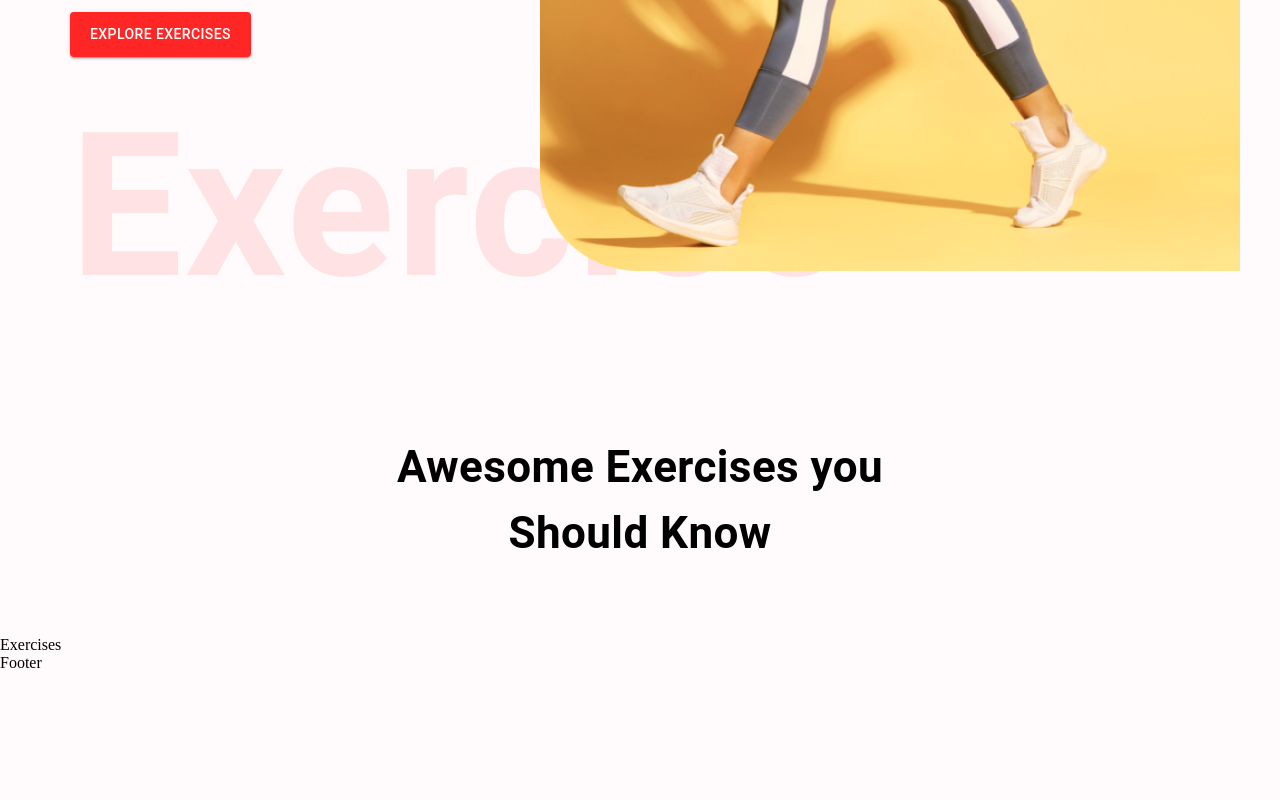
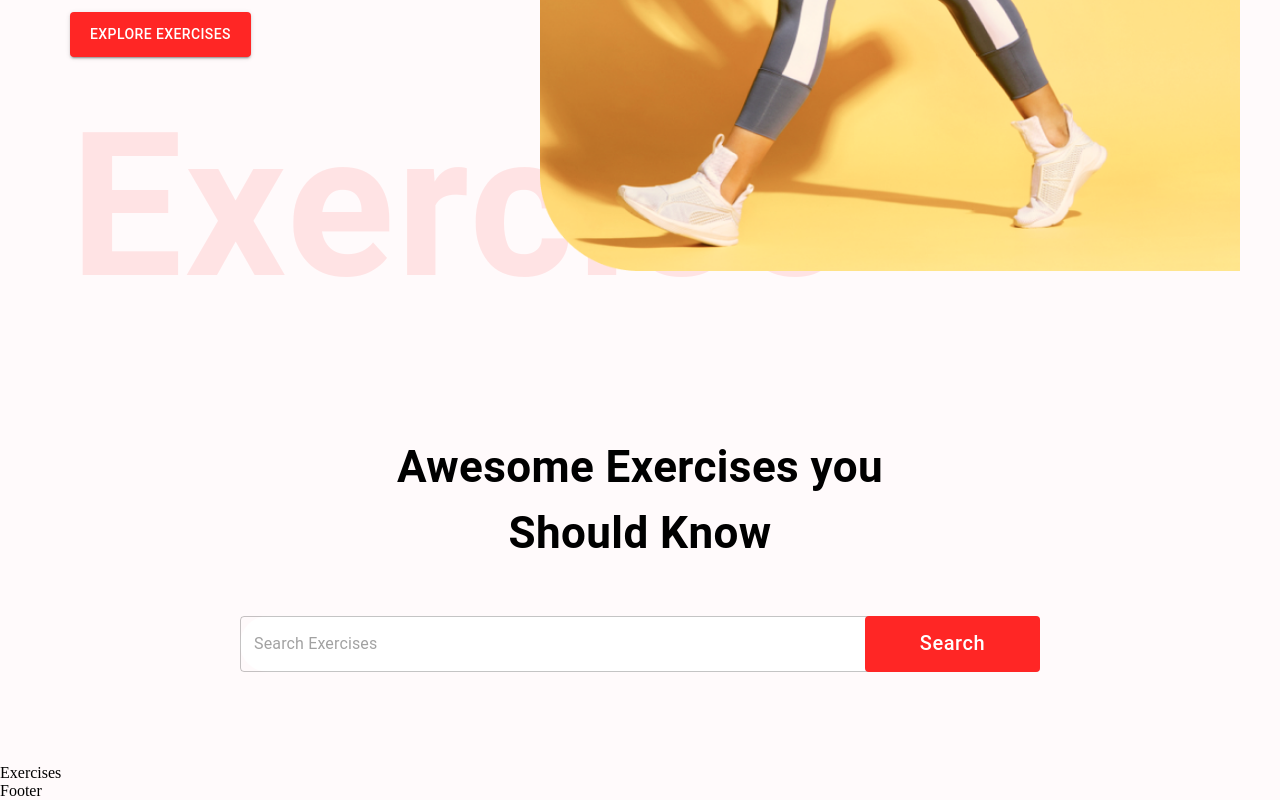
Before and after one commit to muntasirahmeed/react-gym-exercises, a React (Create React App) app: page / in a window 1280 px wide. Shown: the part 595-1395 px from the top of the page. Before the commit the page ends 1267 px from the top, so only its background shows below. Built offline with nearby package versions, Linux system fonts and the light colour scheme.

Commit message:
exercises search box design done

```diff
--- a/src/components/SearchExercises.js
+++ b/src/components/SearchExercises.js
@@ -4,13 +4,51 @@
 const SearchExercises = () => {
   return (
     <Stack alignItems="center" mt="37px" justifyContent="center" p="20px">
-          <Typography fontWeight={700} sx={{
-          fontSize:{lg:'44px', xs:'30px'}
-          }}
-          mb='50px' textAlign={'center'}>
+      <Typography
+        fontWeight={700}
+        sx={{
+          fontSize: { lg: "44px", xs: "30px" },
+        }}
+        mb="50px"
+        textAlign={"center"}
+      >
         Awesome Exercises you <br />
         Should Know
       </Typography>
+      <Box position="relative" mb="72px">
+        <TextField
+          sx={{
+            input: {
+              fontWeight: "700px",
+              border: "none",
+              borderRadius: "5px",
+            },
+            width: { lg: "800px", xs: "350px" },
+            backgroundColor: "#fff",
+            borderRadius: "40px",
+          }}
+          height="76px"
+          value=""
+          onChange={(e) => {}}
+          placeholder="Search Exercises"
+          type={"text"}
+        />
+        <Button
+          className="search-btn"
+          sx={{
+            bgcolor: "#ff2625",
+            color: "#fff",
+            textTransform: "none",
+            width: { lg: "175px", xs: "80px" },
+            fontSize: { lg: "20px", xs: "14px" },
+            height: "56px",
+            position: "absolute",
+            right: "0",
+          }}
+        >
+          Search
+        </Button>
+      </Box>
     </Stack>
   );
 };
```
